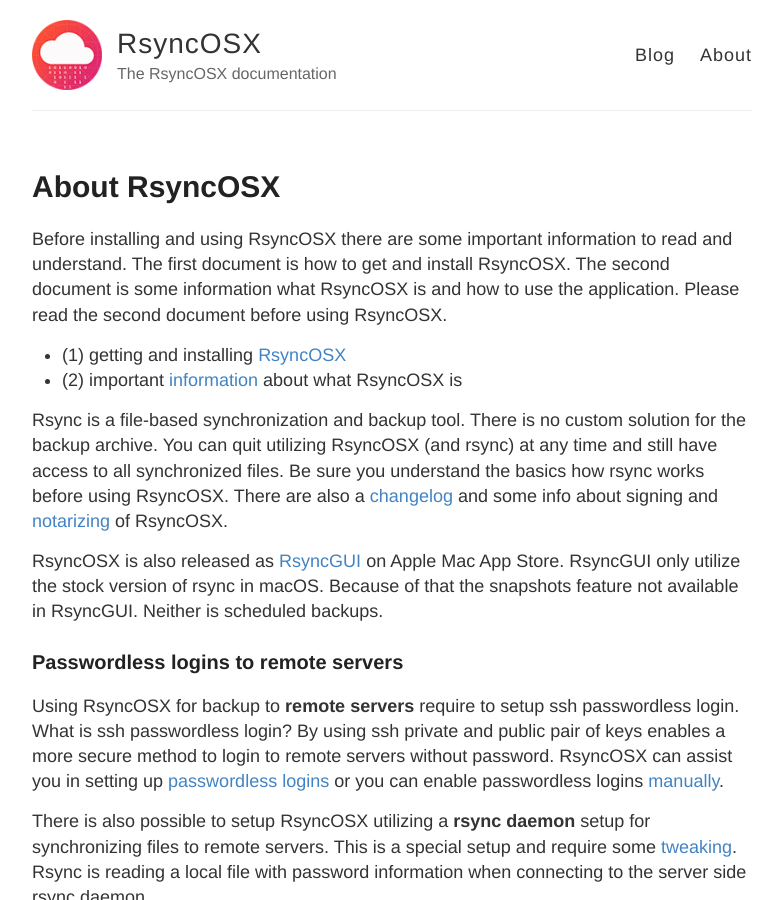
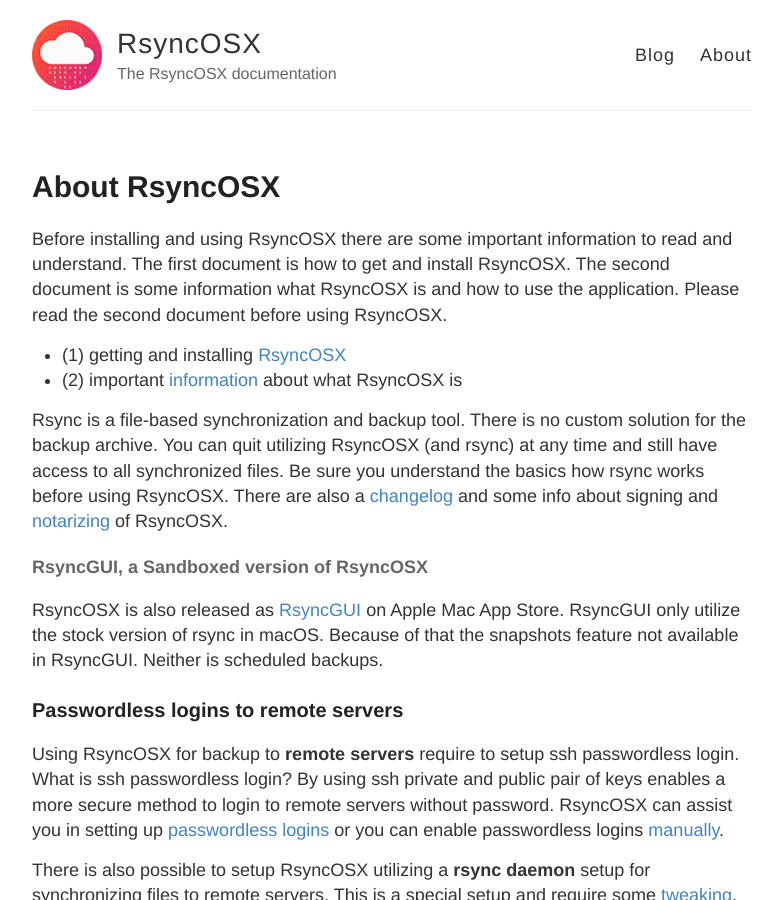
Before and after one commit to d2s/Documentation, a Jekyll site: the page built from _posts/2018-04-15-README.md, in a window 1280 px wide and 900 px high. Shown: the whole window, without its empty margins (248-1030 px from the left). Built offline with Jekyll 4.4.1, drawn with Linux system fonts in a browser that asks for light colours.

Commit message:
Update 2018-04-15-README.md

```diff
--- a/_posts/2018-04-15-README.md
+++ b/_posts/2018-04-15-README.md
@@ -9,6 +9,8 @@ Before installing and using RsyncOSX there are some important information to rea
  - (2) important [information](/HowtoUseRsyncOSX) about what RsyncOSX is
 
 Rsync is a file-based synchronization and backup tool. There is no custom solution for the backup archive. You can quit utilizing RsyncOSX (and rsync) at any time and still have access to all synchronized files. Be sure you understand the basics how rsync works before using RsyncOSX. There are also a [changelog](/Changelog) and some info about signing and [notarizing](/Notarized) of RsyncOSX.
+
+#### RsyncGUI, a Sandboxed version of RsyncOSX
 
 RsyncOSX is also released as [RsyncGUI](https://itunes.apple.com/us/app/rsyncgui/id1449707783?l=nb&ls=1&mt=12) on Apple Mac App Store. RsyncGUI only utilize the stock version of rsync in macOS. Because of that the snapshots feature not available in RsyncGUI. Neither is scheduled backups.
 
```
